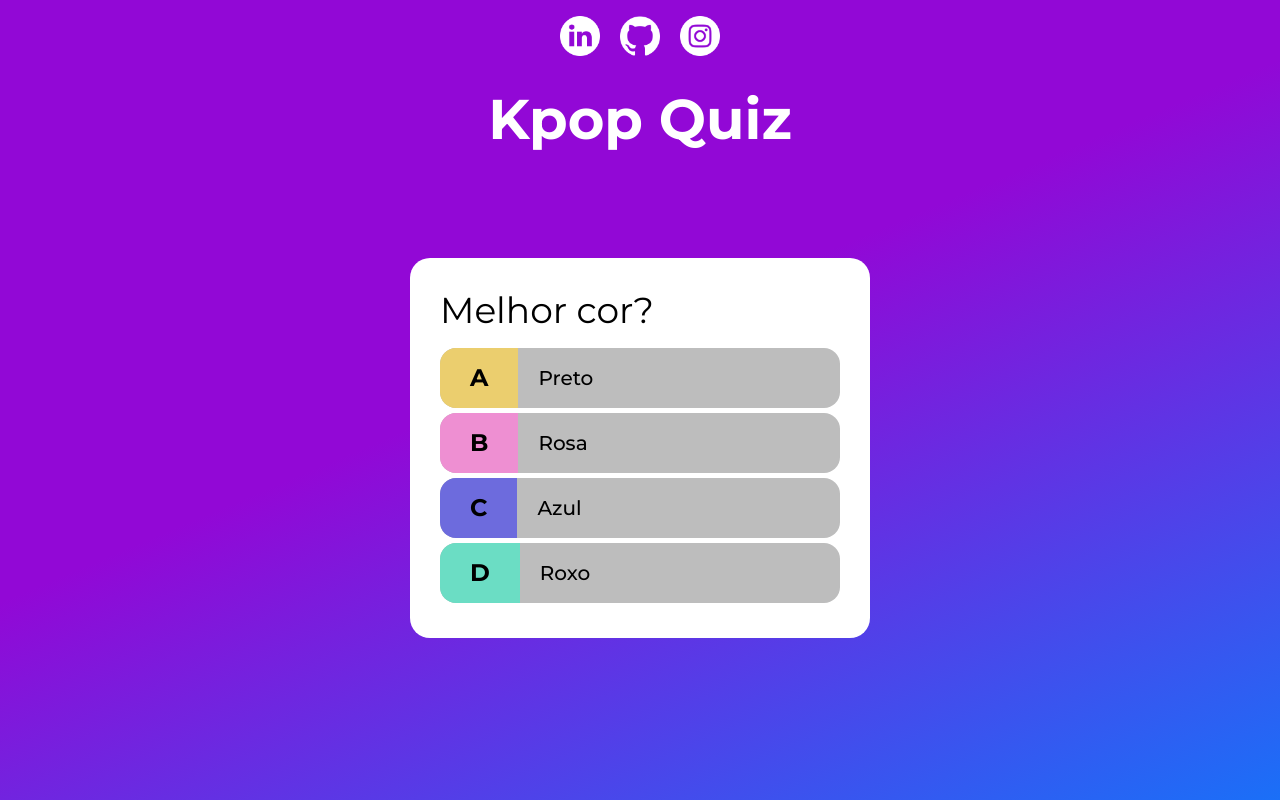
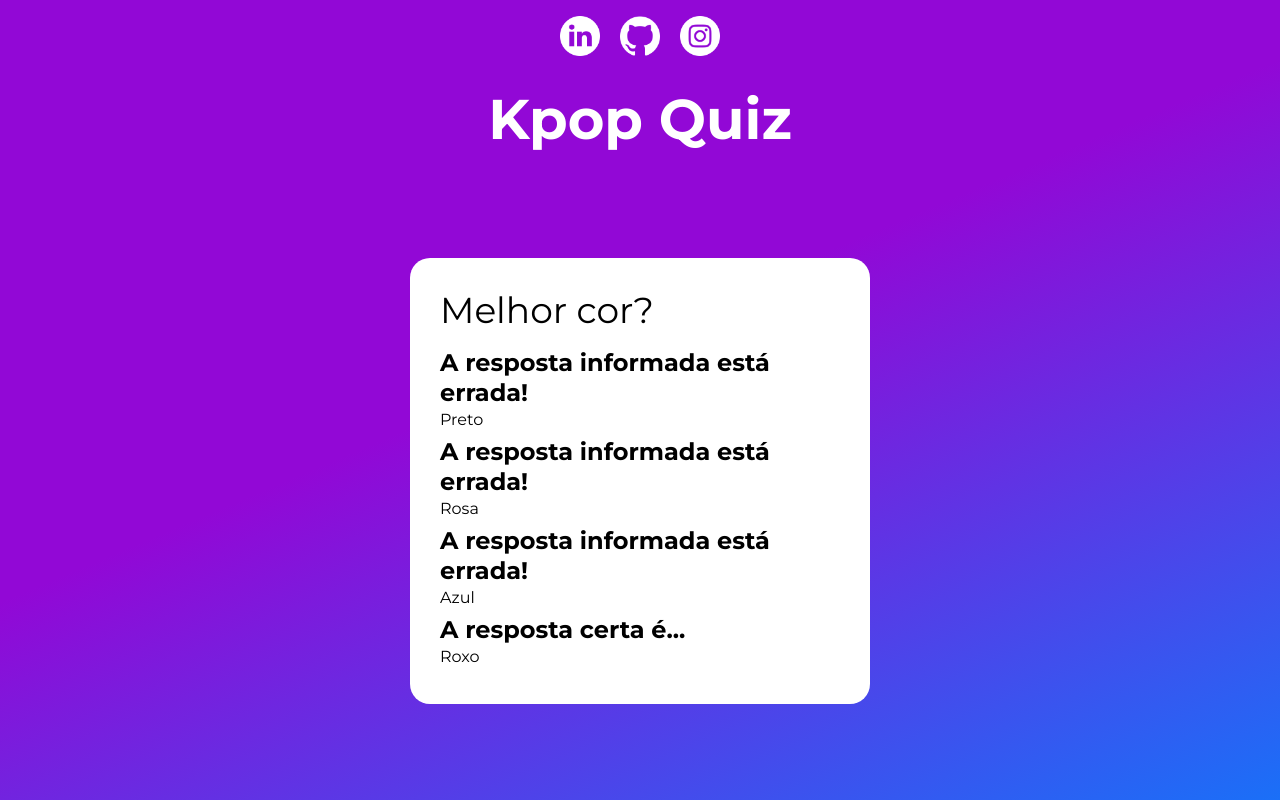
Before and after one commit to ecpieritz/next-quiz, a Next.js app: page / in a window 1280 px wide. Shown: the top 800 px of the page. Built offline with nearby package versions, Linux system fonts and the light colour scheme.

Commit message:
feat: add back div

```diff
--- a/components/Answer.tsx
+++ b/components/Answer.tsx
@@ -15,7 +15,7 @@ export default function Answer(props: AnswerProps) {
   return (
     <div className={styles.answer} onClick={() => props.onResponse(props.index)}>
       <div className={styles.contentAnswer}>
-        <div className={styles.front}>
+        {/* <div className={styles.front}>
           <div className={styles.letter}
             style={{backgroundColor: props.letterBgCollor}}
           >
@@ -24,10 +24,20 @@ export default function Answer(props: AnswerProps) {
           <div className={styles.value}>
             <p className={styles.optionP}>{answer.value}</p>
           </div>
-        </div>
+        </div> */}
 
         <div className={styles.back}>
-
+          {answer.correct ? (
+            <div className={styles.correct}>
+              <div><h4>A resposta certa é...</h4></div>
+              <div className={styles.value}>{answer.value}</div>
+            </div>
+          ) : (
+            <div className={styles.incorrect}>
+              <div><h4>A resposta informada está errada!</h4></div>
+              <div className={styles.value}>{answer.value}</div>
+            </div>
+          )}
         </div>
 
       </div>
--- a/styles/Answer.module.css
+++ b/styles/Answer.module.css
@@ -14,16 +14,20 @@
 .front,
 .back {
   display: flex;
-  flex-direction: row;
-  gap: 20px;
   margin-bottom: 5px;
   min-width: 100%;
 }
 
 .front{
+  flex-direction: row;
+  gap: 20px;
   border-radius: 16px;
   align-items: center;
   background-color: var(--gray);
+}
+
+.back{
+  flex-direction: column;
 }
 
 .optionP{
```
